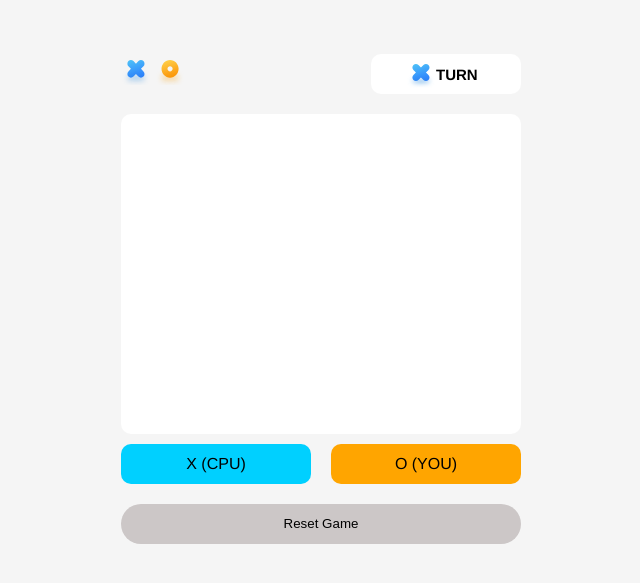
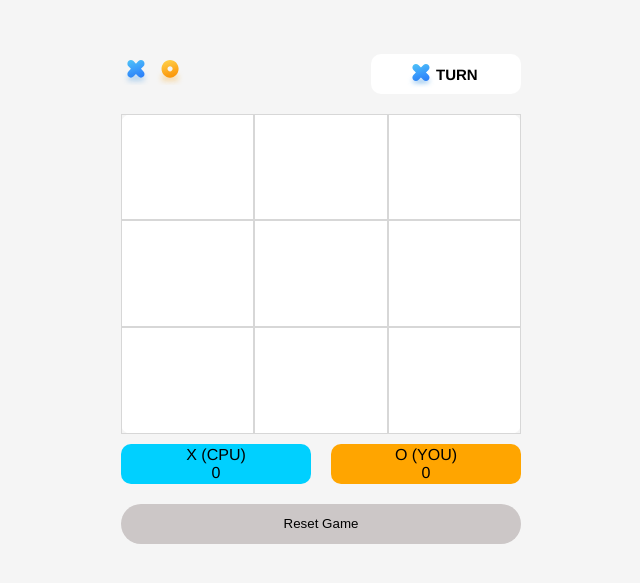
Before and after one commit to Biggbams/big-dev-soon-tic-tac-toe-freerun-5apaup, a plain HTML site: page page3.html in a window 1280 px wide. Shown: the part 113-696 px from the top of the page, without its empty margins (319-959 px from the left). Drawn offline with Linux system fonts and the light colour scheme.

Commit message:
update page 3 html css and add JS

```diff
--- a/page3.css
+++ b/page3.css
@@ -7,6 +7,8 @@ body{
     place-items: center;
     height: 100vh;
     font-family:'Franklin Gothic Medium', 'Arial Narrow', Arial, sans-serif;
+    animation-name: fadeIn;
+    animation-duration: 2s;
 }
 
 h2{
@@ -41,6 +43,15 @@ h2{
     height: 320px;
     width: 400px;
     border-radius: 10px;
+    display: grid;
+    grid-template-columns: repeat(3, 1fr);
+}
+
+.grid-item{
+    border: 1px solid rgb(215, 215, 215);
+    display: flex;
+    justify-content: center;
+    align-items: center;
 }
 
 .cpu{
@@ -68,6 +79,12 @@ h2{
     align-items: center;
 }
 
+span{
+    display: flex;
+    align-items: center;
+    justify-content: center;
+}
+
 .reset-game{
     background-color: rgb(204, 199, 199);
     border-radius: 25px;
@@ -80,3 +97,12 @@ h2{
     margin-top: -20px;
     cursor: pointer;
 }
+
+
+@keyframes fadeIn{
+    from { opacity: 0
+}
+ to{
+    opacity: 1;
+ }
+}
--- a/page3.html
+++ b/page3.html
@@ -17,18 +17,26 @@
             </div>
 
             <div class="center">
-
+                <div class="grid-item"></div>
+                <div class="grid-item"></div>
+                <div class="grid-item"></div>
+                <div class="grid-item"></div>
+                <div class="grid-item"></div>
+                <div class="grid-item"></div>
+                <div class="grid-item"></div>
+                <div class="grid-item"></div>
+                <div class="grid-item"></div>
             </div>
             <div class="cpu">
-                <p>O (YOU)</p>
+                <p>O (YOU) <br><span>0</span></p>
             </div>
             <div class="you">
-                <p>X (CPU)</p>
+                <p>X (CPU) <br><span>0</span></p>
             </div>
-            <button class="reset-game">Reset Game</button>
+            <button class="reset-game" onclick="resetGame()">Reset Game</button>
     </div>
 
-
+<script src="page3.js"></script>
 
 </body>
 </html>
--- /dev/null
+++ b/page3.js
@@ -0,0 +1,9 @@
+// alert("Welcome Player!");
+
+function resetGame(){
+    window.location.href = "page2.html";
+}
+
+function startGame(){
+    window.location.href = "page3.html";
+}
```
